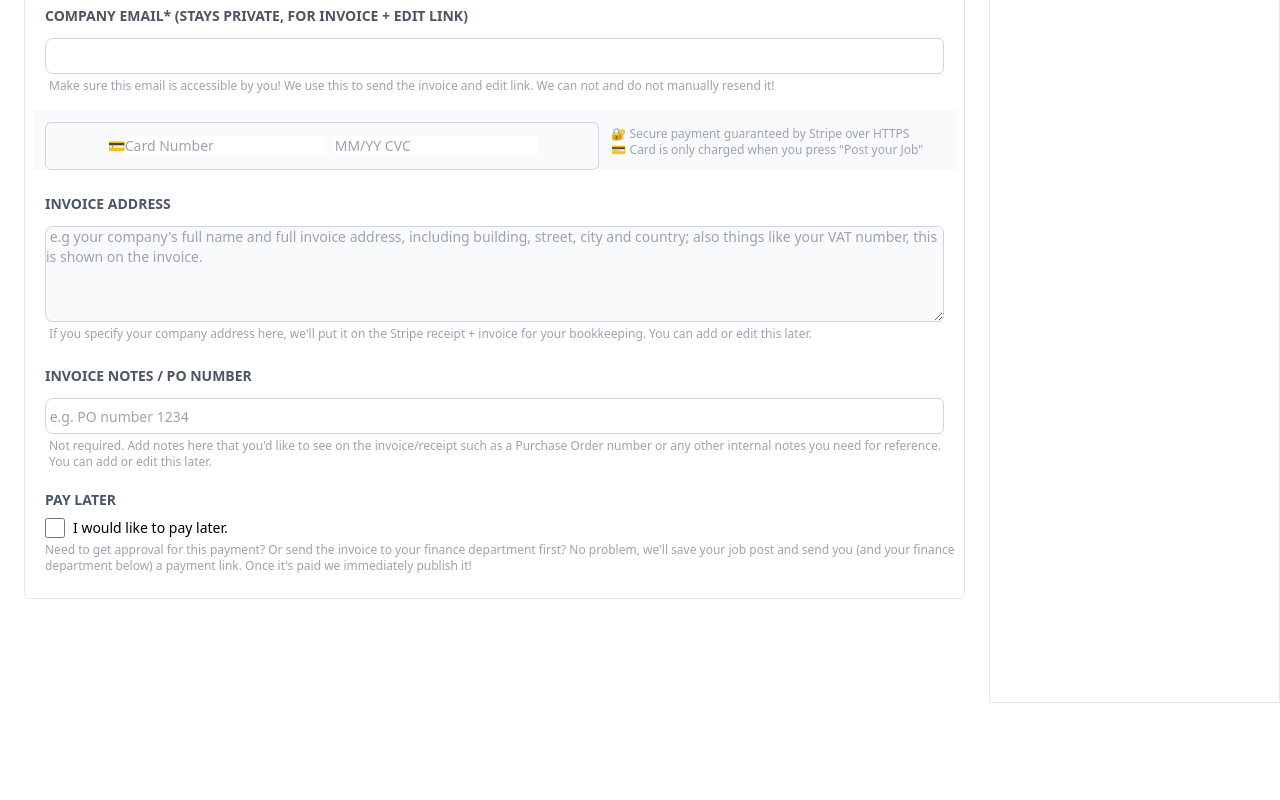
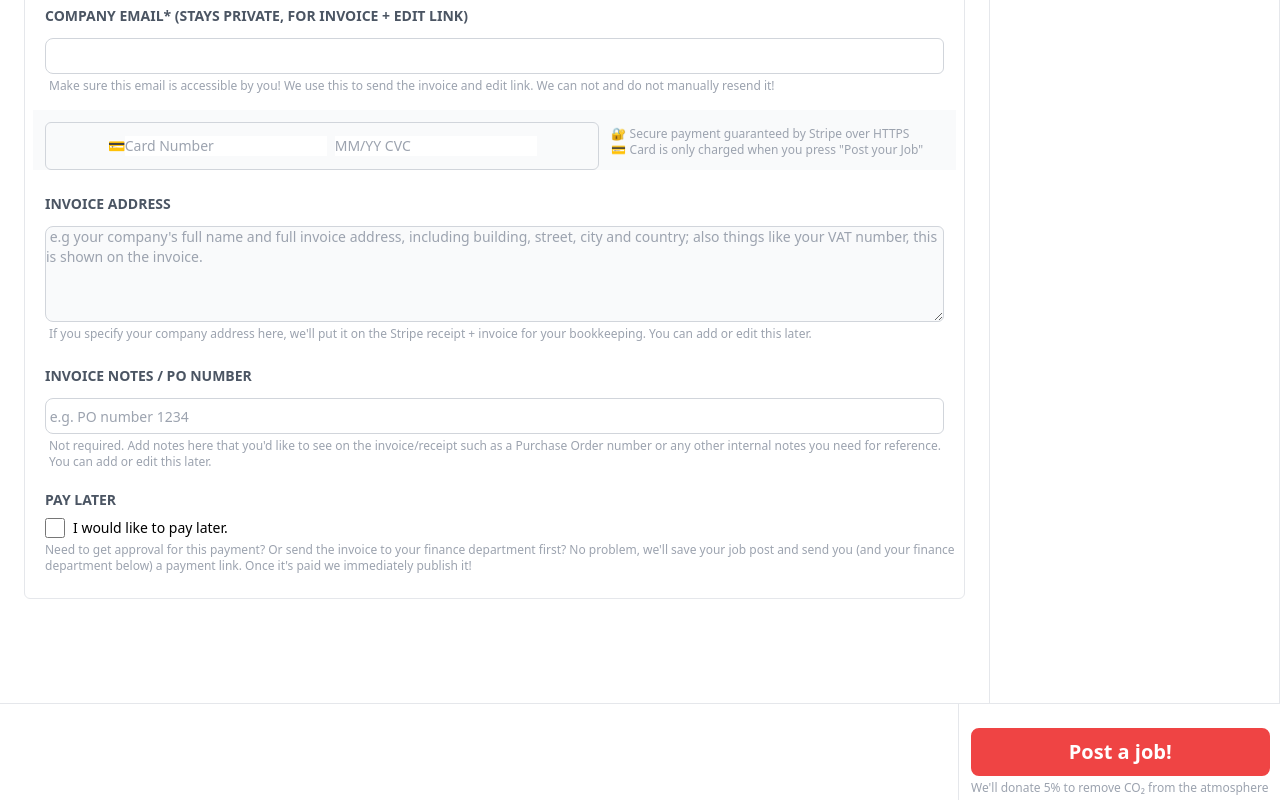
Before and after one commit to ognjen-dev/hire-remote, a React (Create React App) app: page /get-hired in a window 1280 px wide. Shown: the part 1900-2700 px from the top of the page. Built offline with nearby package versions, Linux system fonts and the light colour scheme.

Commit message:
finish sticky footer right side

```diff
--- a/src/App/Components/HireComponents/RightSide.tsx
+++ b/src/App/Components/HireComponents/RightSide.tsx
@@ -5,7 +5,7 @@ import Reviews from 'App/Components/HireComponents/RightSideComponents/Reviews'
 
 const RightSide = () => {
     return (
-        <div className="border lg:w-3/5 w-full min-h-full flex flex-col items-center p-4 lg:pb-20">
+        <div className="border-l border-r border-t lg:w-3/5 w-full min-h-full flex flex-col items-center p-4 lg:pb-20">
             <Partners />
             <Ads />
             <Reviews />
--- a/src/App/Components/HireComponents/RightSideComponents/StickyFooter.tsx
+++ b/src/App/Components/HireComponents/RightSideComponents/StickyFooter.tsx
@@ -4,13 +4,13 @@ import StickyRight from 'App/Components/HireComponents/RightSideComponents/Stick
 
 const StickyFooter = () => {
     return (
-        <div className="flex flex-row justify-between">
+        <div className="flex flex-row border-t">
 
-            <div className="border-t h-24">
+            <div className="w-full md:block hidden">
                 <StickyLeft />
             </div>
 
-            <div>
+            <div className="lg:w-5/12 w-full lg:pl-14">
                 <StickyRight />
             </div>
 
--- a/src/App/Components/HireComponents/RightSideComponents/StickyLeft.tsx
+++ b/src/App/Components/HireComponents/RightSideComponents/StickyLeft.tsx
@@ -2,7 +2,7 @@ import React from 'react'
 
 const StickyLeft = () => {
     return (
-        <div>
+        <div className="h-24">
 
         </div>
     )
--- a/src/App/Components/HireComponents/RightSideComponents/StickyRight.tsx
+++ b/src/App/Components/HireComponents/RightSideComponents/StickyRight.tsx
@@ -2,8 +2,17 @@ import React from 'react'
 
 const StickyRight = () => {
     return (
-        <div>
+        <div className="flex flex-col items-center justify-center">
+            <div className="border-l h-24 items-center flex flex-row justify-center">
+                <button className="font-bold text-xl lg:block hidden lg:inline-flex hover:border-red-500 hover:text-red-500 hover:bg-transparent ml-3 inline-flex items-center px-24 py-2 border-red-500 border-2 rounded-lg bg-red-500 text-md font-medium text-white">
+                    Post a job!
+            </button>
 
+            </div>
+
+            <p className="lg:ml-3 text-xs -mt-5 text-gray-400 text-center">
+                We'll donate 5% to remove CO₂ from the atmosphere
+            </p>
         </div>
     )
 }
--- a/src/App/Components/SharedComponents/NavBar.tsx
+++ b/src/App/Components/SharedComponents/NavBar.tsx
@@ -29,7 +29,7 @@ const NavBar = () => {
                 </a>
 
                 <div>
-                <button className="lg:block hidden lg:inline-flex hover:border-blue-300 hover:text-blue-300 hover:bg-transparent ml-3 inline-flex items-center px-4 py-2 border-blue-300 border-2 rounded-lg bg-blue-300 text-md font-medium text-white">
+                    <button className="lg:block hidden lg:inline-flex hover:border-blue-300 hover:text-blue-300 hover:bg-transparent ml-3 inline-flex items-center px-4 py-2 border-blue-300 border-2 rounded-lg bg-blue-300 text-md font-medium text-white">
                         Remote
                     </button>
 
```
